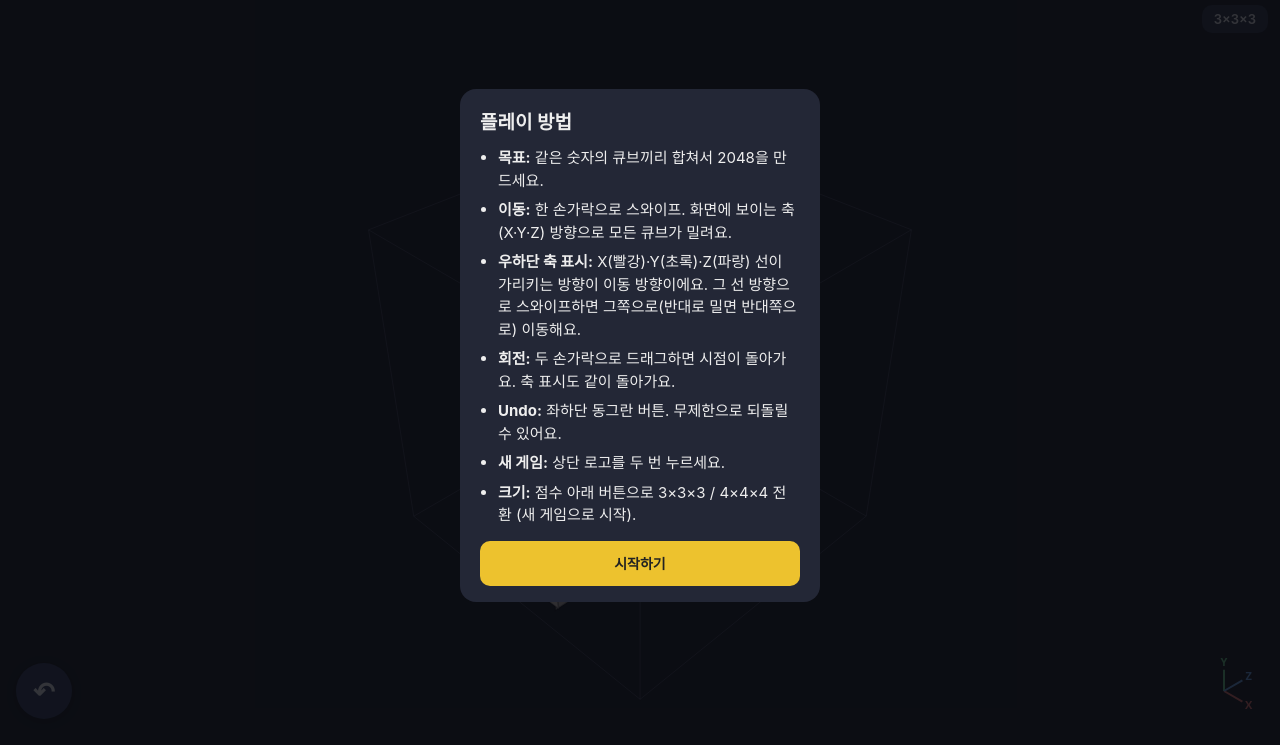
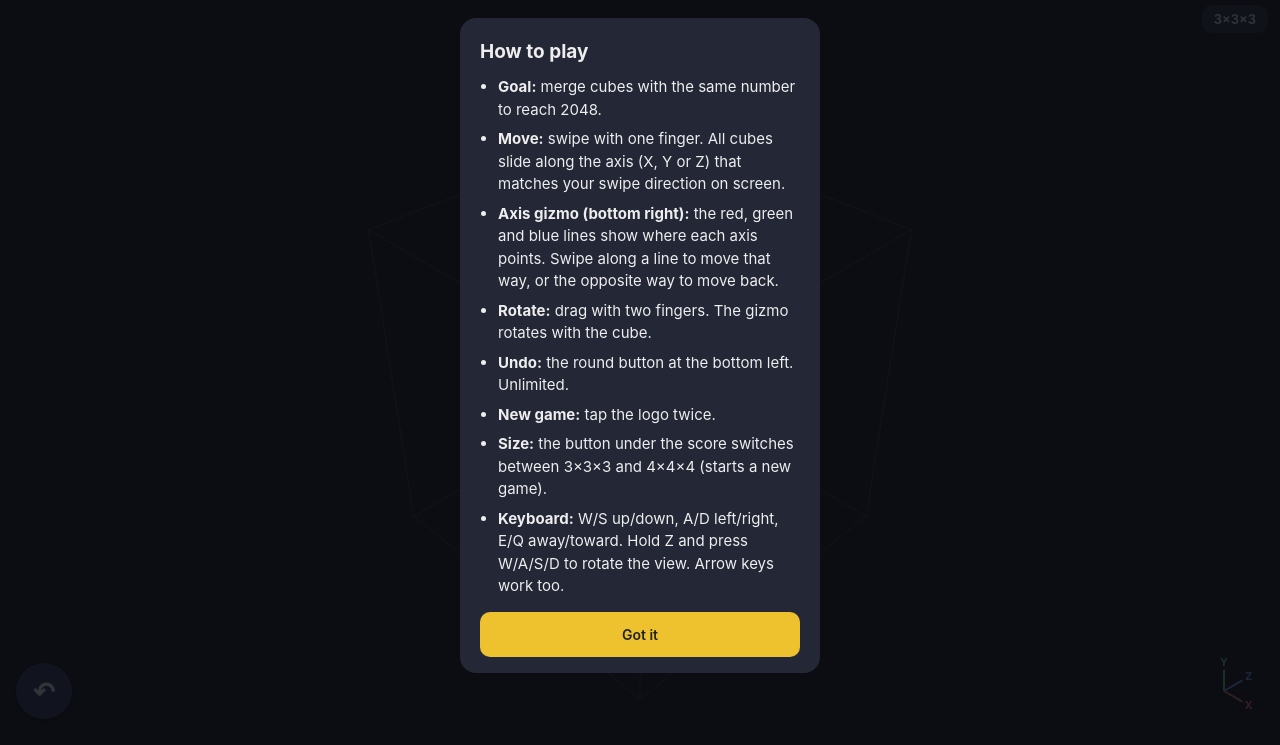
Before and after one commit to jaminieya/2048-3, a plain HTML site: page index.html in a window 1280 px wide. Shown: the part 55-800 px from the top of the page. Drawn offline with Linux system fonts and the light colour scheme.

Commit message:
Upright billboard numbers, PC keyboard controls (WASD/QE, Z+WASD rotate), English UI
Co-Authored-By: Claude Sonnet 5.5 <noreply@anthropic.com>
Claude-Session: https://claude.ai/code/session_01RFEjHM1P5WCSPTBXj97F3s

```diff
--- a/index.html
+++ b/index.html
@@ -40,7 +40,7 @@ button.on{background:#edc22e;color:#222}
 <div id="app">
   <div class="top">
     <h1 id="logo">3D <span>2048</span></h1>
-    <button class="info" id="bInfo" aria-label="튜토리얼">ⓘ</button>
+    <button class="info" id="bInfo" aria-label="How to play">ⓘ</button>
     <div class="box"><small>Score</small><b id="sc">0</b></div>
     <div class="box"><small>Best</small><b id="bs">0</b></div>
   </div>
@@ -51,17 +51,18 @@ button.on{background:#edc22e;color:#222}
 </div>
 <button id="bUndo" aria-label="Undo">↶</button>
 <div id="tut"><div class="card">
-<h2>플레이 방법</h2>
+<h2>How to play</h2>
 <ul>
-<li><b>목표:</b> 같은 숫자의 큐브끼리 합쳐서 2048을 만드세요.</li>
-<li><b>이동:</b> 한 손가락으로 스와이프. 화면에 보이는 축(X·Y·Z) 방향으로 모든 큐브가 밀려요.</li>
-<li><b>우하단 축 표시:</b> X(빨강)·Y(초록)·Z(파랑) 선이 가리키는 방향이 이동 방향이에요. 그 선 방향으로 스와이프하면 그쪽으로(반대로 밀면 반대쪽으로) 이동해요.</li>
-<li><b>회전:</b> 두 손가락으로 드래그하면 시점이 돌아가요. 축 표시도 같이 돌아가요.</li>
-<li><b>Undo:</b> 좌하단 동그란 버튼. 무제한으로 되돌릴 수 있어요.</li>
-<li><b>새 게임:</b> 상단 로고를 두 번 누르세요.</li>
-<li><b>크기:</b> 점수 아래 버튼으로 3×3×3 / 4×4×4 전환 (새 게임으로 시작).</li>
+<li><b>Goal:</b> merge cubes with the same number to reach 2048.</li>
+<li><b>Move:</b> swipe with one finger. All cubes slide along the axis (X, Y or Z) that matches your swipe direction on screen.</li>
+<li><b>Axis gizmo (bottom right):</b> the red, green and blue lines show where each axis points. Swipe along a line to move that way, or the opposite way to move back.</li>
+<li><b>Rotate:</b> drag with two fingers. The gizmo rotates with the cube.</li>
+<li><b>Undo:</b> the round button at the bottom left. Unlimited.</li>
+<li><b>New game:</b> tap the logo twice.</li>
+<li><b>Size:</b> the button under the score switches between 3×3×3 and 4×4×4 (starts a new game).</li>
+<li><b>Keyboard:</b> W/S up/down, A/D left/right, E/Q away/toward. Hold Z and press W/A/S/D to rotate the view. Arrow keys work too.</li>
 </ul>
-<button id="tutOk">시작하기</button>
+<button id="tutOk">Got it</button>
 </div></div>
 <div id="ov"><div id="ovt">Game over</div><button id="ovb">Try again</button></div>
 <div id="toast">You made 2048! Keep going</div>
@@ -209,17 +210,29 @@ function drawCube(cx,cy,cz,h,v){
     const sh=a===1?(s>0?0:.45):(a===0?.22:.1);
     if(sh){ctx.fillStyle='rgba(0,0,0,'+sh+')';ctx.fillRect(0,0,1,1)}
     ctx.lineWidth=.03;ctx.strokeStyle='rgba(0,0,0,.3)';ctx.strokeRect(0,0,1,1);
-    const L=String(v).length,fs=L<=2?.52:L===3?.4:L===4?.31:.25;
-    ctx.fillStyle=dark?'#fff':'#5b4f43';
-    ctx.font='bold '+fs+'px -apple-system,system-ui,sans-serif';
-    ctx.textAlign='center';ctx.textBaseline='middle';
-    ctx.fillText(v,.5,.54);
   }
   ctx.setTransform(dpr,0,0,dpr,0,0);
+  // number: always upright and screen-aligned, so it reads from any view angle
+  const P=proj(cx,cy,cz),f=D/(D+rot(cx,cy,cz)[2]),size=2*h*S*f;
+  const L=String(v).length,fs=size*(L<=2?.5:L===3?.38:L===4?.3:.24);
+  ctx.font='bold '+fs+'px -apple-system,system-ui,sans-serif';
+  ctx.textAlign='center';ctx.textBaseline='middle';
+  ctx.lineJoin='round';ctx.lineWidth=fs*.12;
+  ctx.strokeStyle=dark?'rgba(0,0,0,.35)':'rgba(255,255,255,.55)';
+  ctx.strokeText(v,P[0],P[1]+fs*.04);
+  ctx.fillStyle=dark?'#fff':'#5b4f43';
+  ctx.fillText(v,P[0],P[1]+fs*.04);
 }
+let lastT=0;
 function render(){
   requestAnimationFrame(render);
   if(!W)resize();
+  const tn=now(),dt=Math.min(.05,(tn-(lastT||tn))/1000);lastT=tn;
+  if(keys.has('KeyZ')){
+    const k=k=>keys.has(k)?1:0;
+    yaw+=(k('KeyD')-k('KeyA'))*dt*1.8;
+    pitch=clamp(pitch+(k('KeyS')-k('KeyW'))*dt*1.8,-1.3,1.3);
+  }
   cy_=Math.cos(yaw);sy_=Math.sin(yaw);cp_=Math.cos(pitch);sp_=Math.sin(pitch);
   S=Math.min(W,H)/(N*2.0);D=N*3.2;
   ctx.setTransform(dpr,0,0,dpr,0,0);ctx.clearRect(0,0,W,H);
@@ -296,14 +309,24 @@ function endPtr(ev,allowSwipe){
 }
 cv.addEventListener('pointerup',ev=>endPtr(ev,true));
 cv.addEventListener('pointercancel',ev=>endPtr(ev,false));
+const keys=new Set();
 window.addEventListener('keydown',ev=>{
-  const va=viewAxes(),m={ArrowLeft:neg(va.right),ArrowRight:va.right,ArrowUp:[0,1,0],ArrowDown:[0,-1,0],w:va.away,W:va.away,s:neg(va.away),S:neg(va.away)}[ev.key];
+  if(ev.metaKey||ev.ctrlKey||ev.altKey)return;
+  const c=ev.code;keys.add(c);
+  if(c==='KeyZ'){ev.preventDefault();return}
+  if(keys.has('KeyZ')&&/^Key[WASD]$/.test(c)){ev.preventDefault();return} // handled per frame (rotate)
+  const va=viewAxes();
+  const m={ArrowLeft:neg(va.right),ArrowRight:va.right,ArrowUp:[0,1,0],ArrowDown:[0,-1,0],
+    KeyA:neg(va.right),KeyD:va.right,KeyW:[0,1,0],KeyS:[0,-1,0],KeyE:va.away,KeyQ:neg(va.away)}[c];
   if(m){ev.preventDefault();move(m)}
 });
+window.addEventListener('keyup',ev=>keys.delete(ev.code));
+window.addEventListener('blur',()=>keys.clear());
+
 let armed=0;
 function confirmNew(action){
   if(score===0||over||now()-armed<2000){armed=0;$('toast').style.display='none';action();return}
-  armed=now();const el=$('toast');el.textContent='한 번 더 누르면 새 게임';el.style.display='block';
+  armed=now();const el=$('toast');el.textContent='Tap again for a new game';el.style.display='block';
   setTimeout(()=>{if(now()-armed>=1900)el.style.display='none'},2000);
 }
 $('logo').onclick=()=>confirmNew(newGame);
```
Also changed, not shown: 1 other file.
